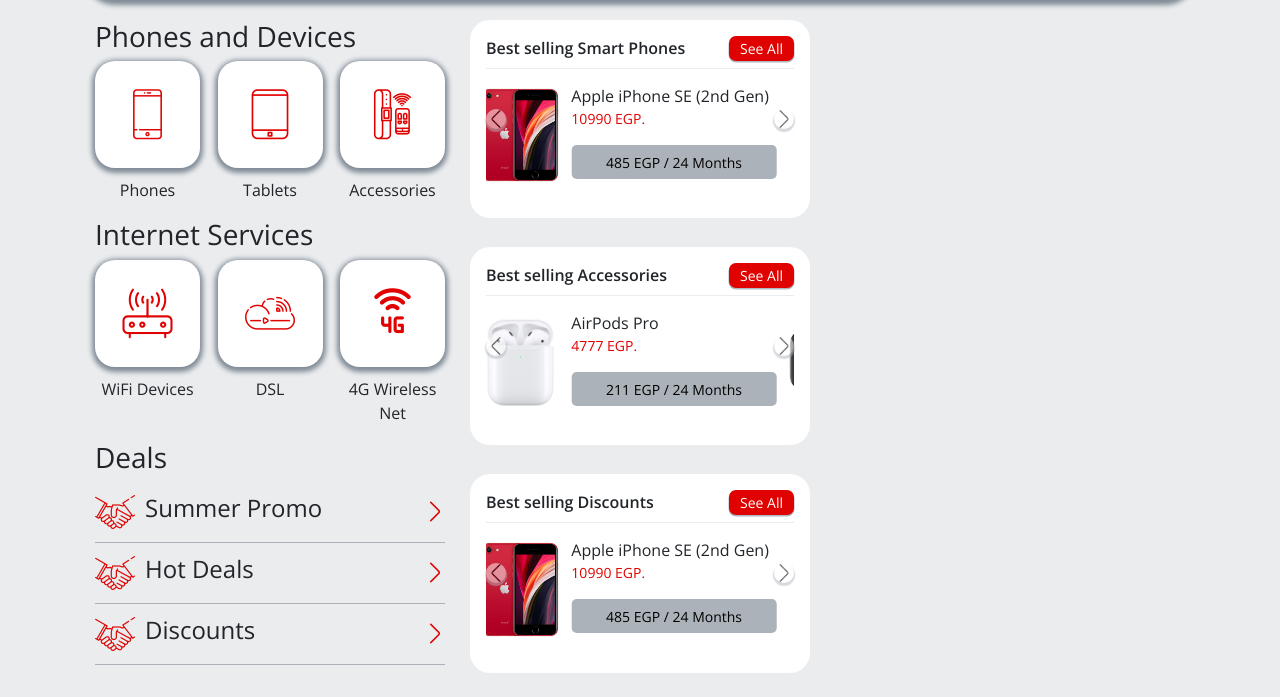
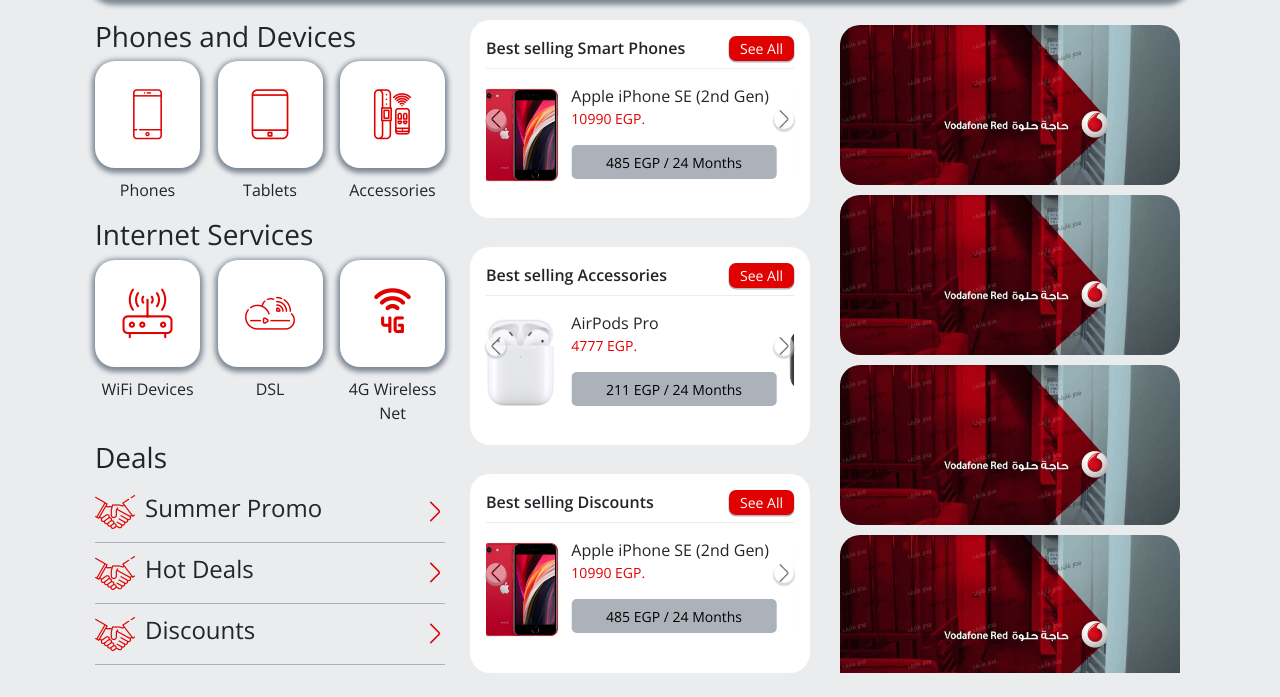
Before and after one commit to farahmostafa11/Vinternship, a website: page app/index.html in a window 1280 px wide. Shown: the part 201-898 px from the top of the page. Drawn offline with nearby package versions, Linux system fonts and the light colour scheme; files that its build step writes are made by us from their sources.

Commit message:
add new file

```diff
--- a/app/index.html
+++ b/app/index.html
@@ -325,6 +325,16 @@
             <span class="sr-only">Next</span>
           </a>
         </div>
+      </div>
+      <div class="offers  col-12 col-lg-4 col-md-6">
+        <div class="offer-box"></div>
+        <div class="offer-box"></div>
+        <div class="offer-box"></div>
+        <div class="offer-box"></div>
+        <div class="offer-box"></div>
+        <div class="offer-box"></div>
+        <div class="offer-box"></div>
+      </div>
     </section>
   </div>
   <!-- Google Analytics: change UA-XXXXX-X to be your site's ID. -->
--- a/app/styles/SharedFunct.scss
+++ b/app/styles/SharedFunct.scss
@@ -11,8 +11,9 @@
 @mixin adj-card {
   border-radius: 0px;
   border: 0px;
+
   .card-body {
-      padding: 0;
+    padding: 0;
   }
 }
 
@@ -24,6 +25,13 @@
   [class*=" flaticon-"]:after {
     color: $x;
   }
+}
+
+@mixin back-image() {
+  background-size: cover;
+  background-position: center;
+  background-repeat: no-repeat;
+  width: 100%;
 }
 
 %slider-icon {
--- a/app/styles/main.scss
+++ b/app/styles/main.scss
@@ -31,10 +31,7 @@
 .header {
   border-radius: 30px;
   background-image: url(../images/image.jpg);
-  background-size: cover;
-  background-position: center;
-  background-repeat: no-repeat;
-  width: 100%;
+  @include back-image;
   padding: 15px;
   display: flex;
   flex-direction: column;
@@ -110,6 +107,7 @@
           box-shadow: $bshdw;
           margin-bottom: 10px;
           background-color: white;
+          cursor: pointer;
 
           &:nth-child(2) {
             margin: 0 10px;
@@ -202,4 +200,18 @@
       }
     }
   }
+  .offers{
+    overflow-y:scroll;
+    display: flex;
+    flex-direction: column;
+    max-height: 100%;
+    .offer-box{
+      height: 20vh;
+      margin: 5px 0;
+      background-image: url(../images/vodafone-red.jpg);
+      flex-shrink: 0;
+      @include back-image;
+      border-radius: 20px;
+    }
+  }
 }
```
Also changed, not shown: app/images/4GBanner_EN.jpg (added), app/images/vodafone-red.jpg (added), app/styles/variables.scss (line endings or trailing spaces).
